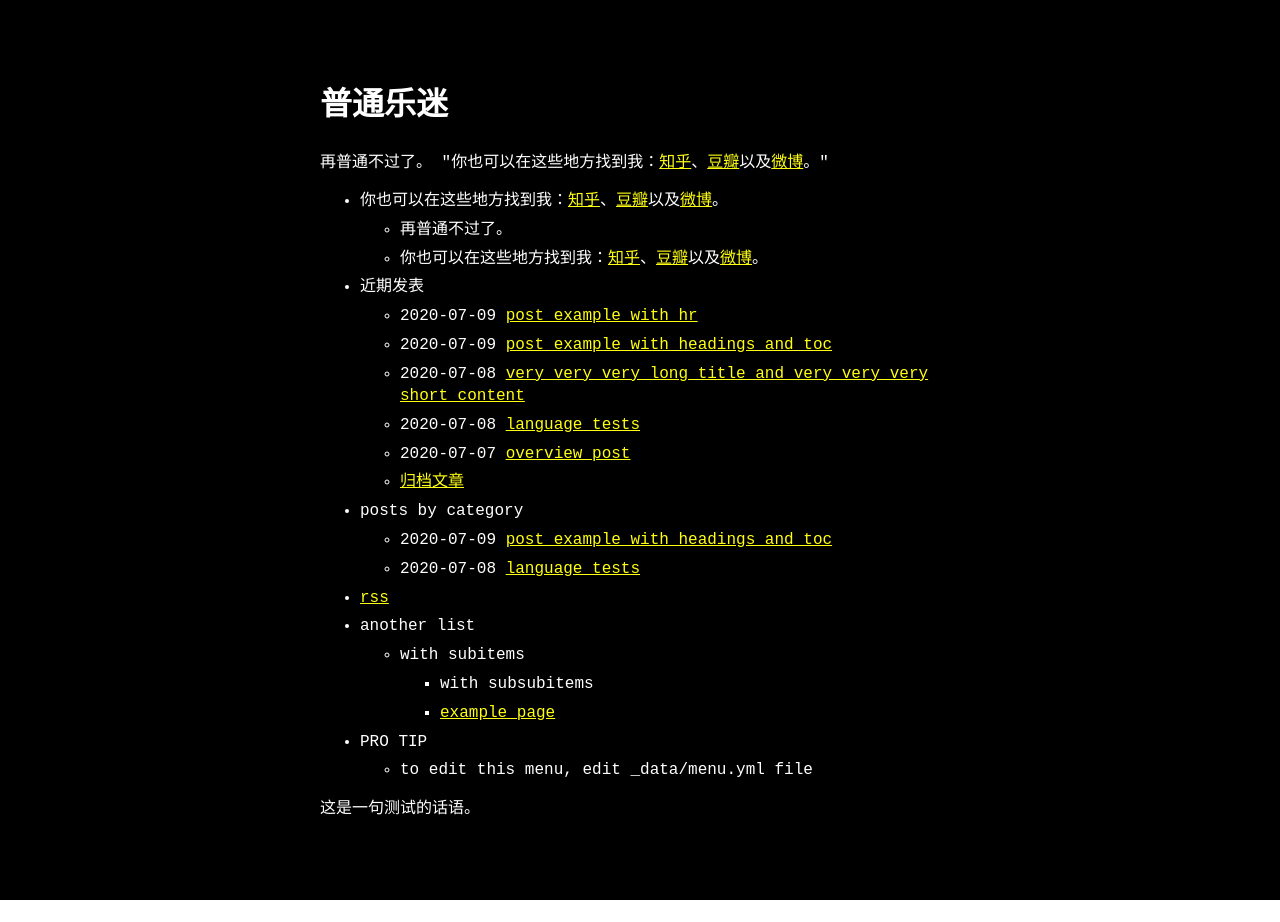
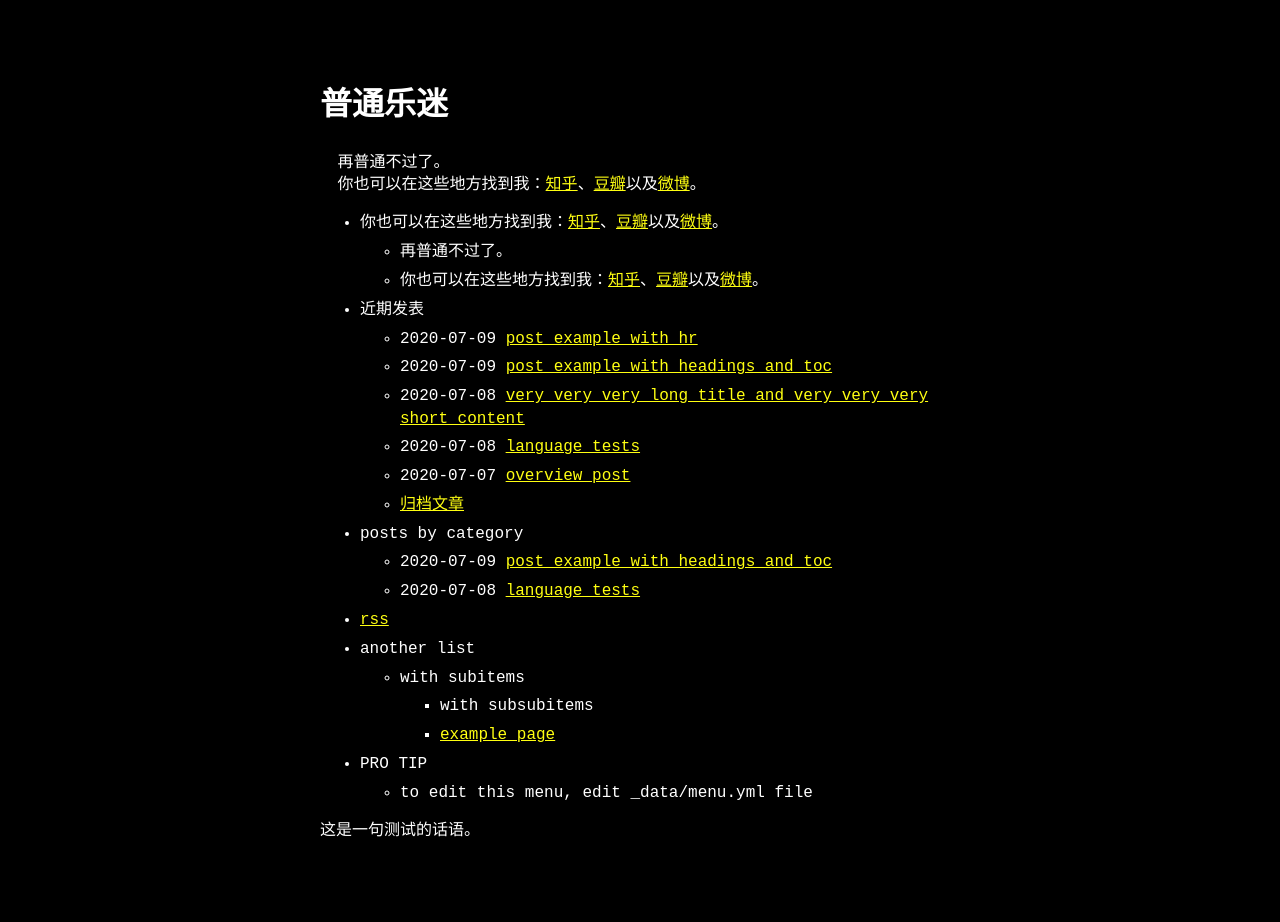
Before and after one commit to salingerlin/salingerlin.github.io, a Jekyll site: the page built from index.md, in a window 1280 px wide. Built offline with Jekyll 4.4.1, drawn with Linux system fonts in a browser that asks for light colours; before the commit the page ends 900 px from its top, so only the background shows below that.

```diff
--- a/_config.yml
+++ b/_config.yml
@@ -4,8 +4,8 @@ email: nassace@gmail.com # email of site's author
 url: https://salingerlin.github.io/ # root address of the site
 baseurl: "" # subpath of the site, e.g. "/blog" (leave it blank "" if you're site shouldn't use a subpath)
 description: > # description of the site (multiple lines allowed)
-  再普通不过了。
-  "你也可以在这些地方找到我：<a href='https://www.zhihu.com/people/sisalinger'>知乎</a>、<a href='https://www.douban.com/people/nassace/?_i=1111874Nv5E76h'>豆瓣</a>以及<a href='https://weibo.com/nassace'>微博</a>。"
+  &ensp; 再普通不过了。<br>
+  &ensp; 你也可以在这些地方找到我：<a href='https://www.zhihu.com/people/sisalinger'>知乎</a>、<a href='https://www.douban.com/people/nassace/?_i=1111874Nv5E76h'>豆瓣</a>以及<a href='https://weibo.com/nassace'>微博</a>。
 
 
 permalink: /:slug.html
```
